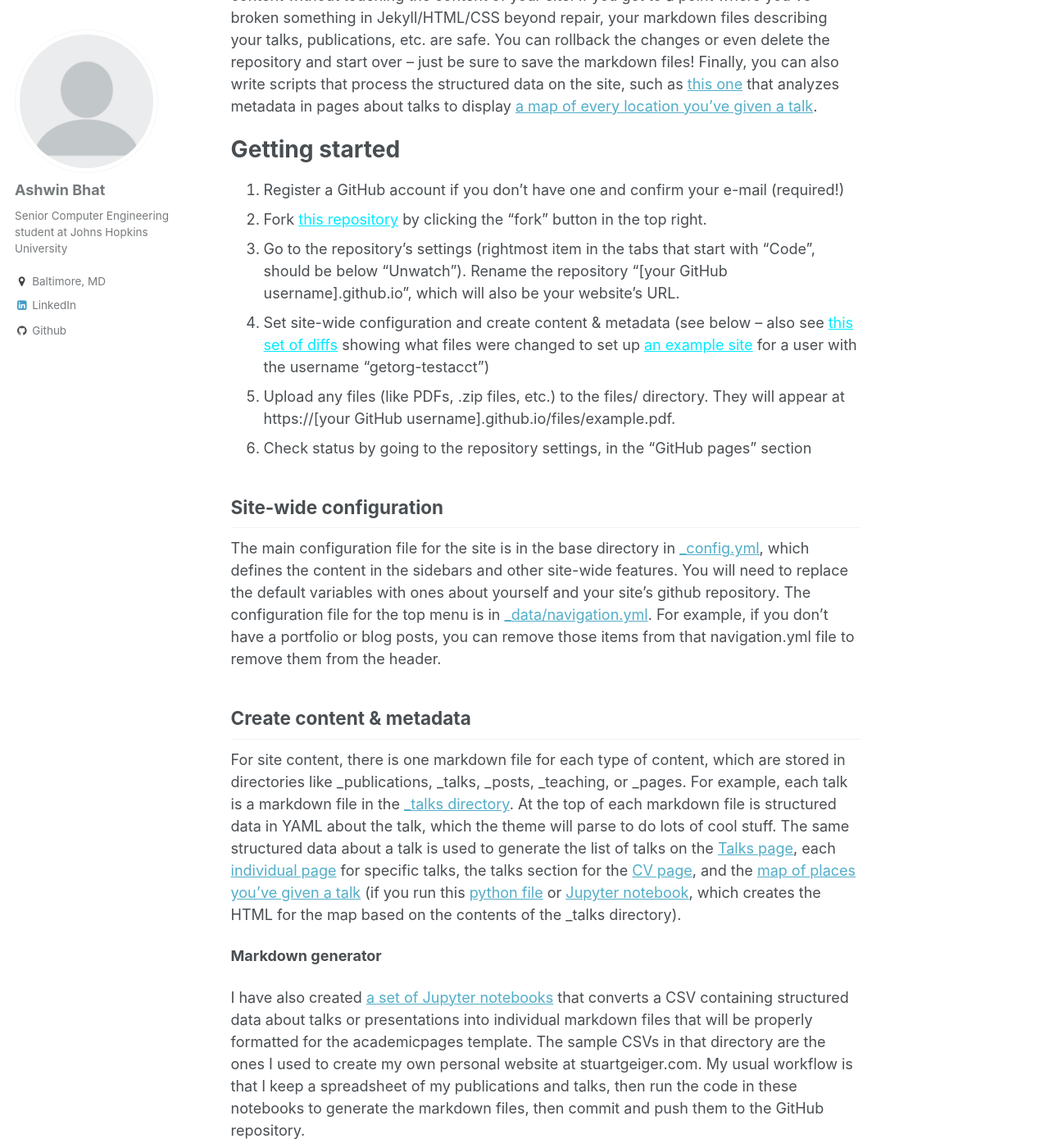
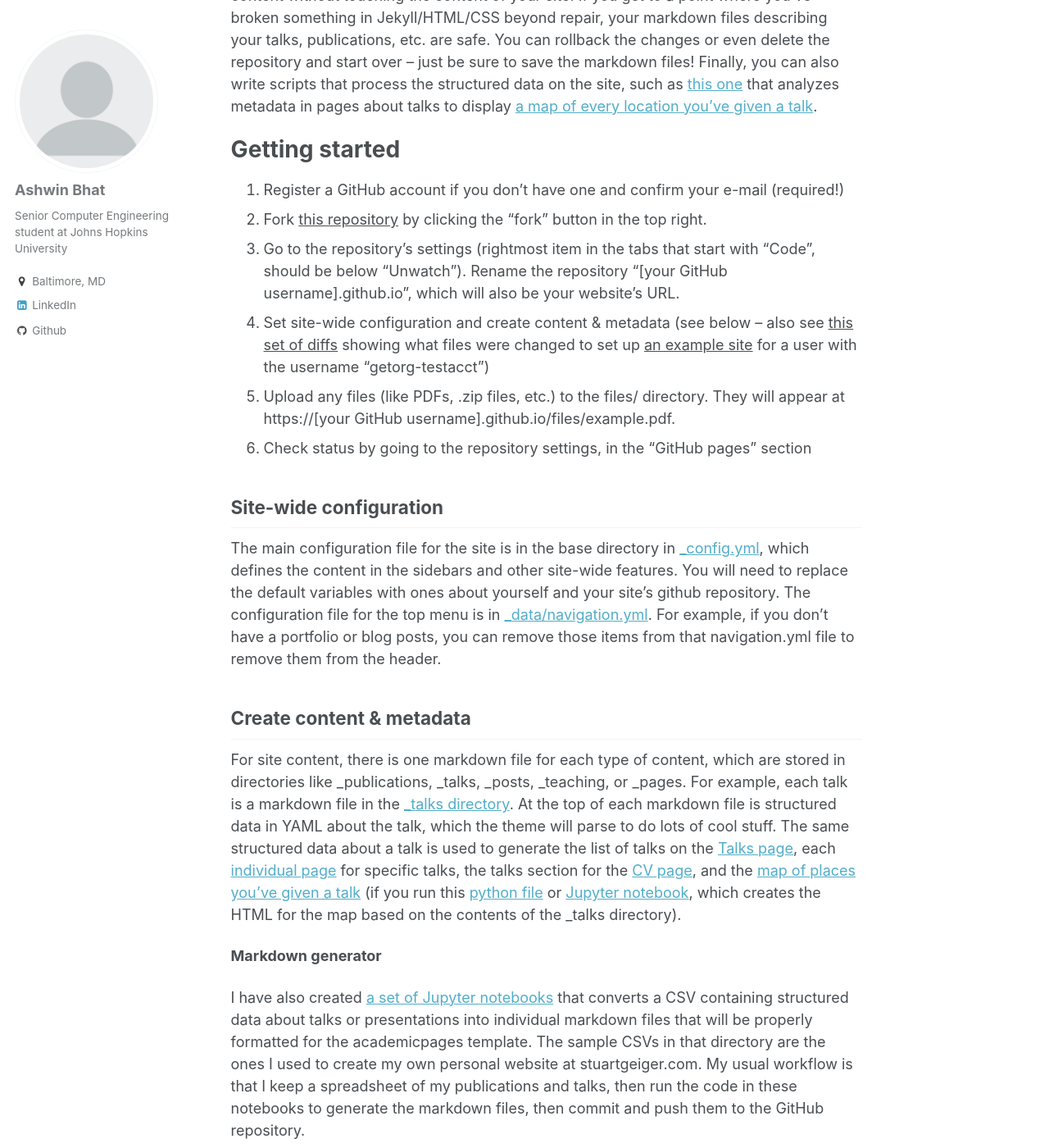
Before and after one commit to The-Shwin/the-shwin.github.io, a Jekyll site: the page built from _pages/about.md, in a window 1280 px wide and 1400 px high, scrolled down 841 px. Shown: the whole window at 82% size. Built offline with Jekyll 4.4.1, drawn with Linux system fonts in a browser that asks for light colours.

Commit message:
Update _base.scss

```diff
--- a/_sass/_base.scss
+++ b/_sass/_base.scss
@@ -160,7 +160,7 @@
 ol li {
   margin-bottom: 0.5em;
   a {
-    color: #02e9ff;
+    color: inherit;
     &:focus {
       @extend %tab-focus;
     }
@@ -176,7 +176,7 @@
 li ol {
   margin-top: 0.5em;
   a {
-    color: #02e9ff;
+    color: inherit;
     &:focus {
       @extend %tab-focus;
     }
```
